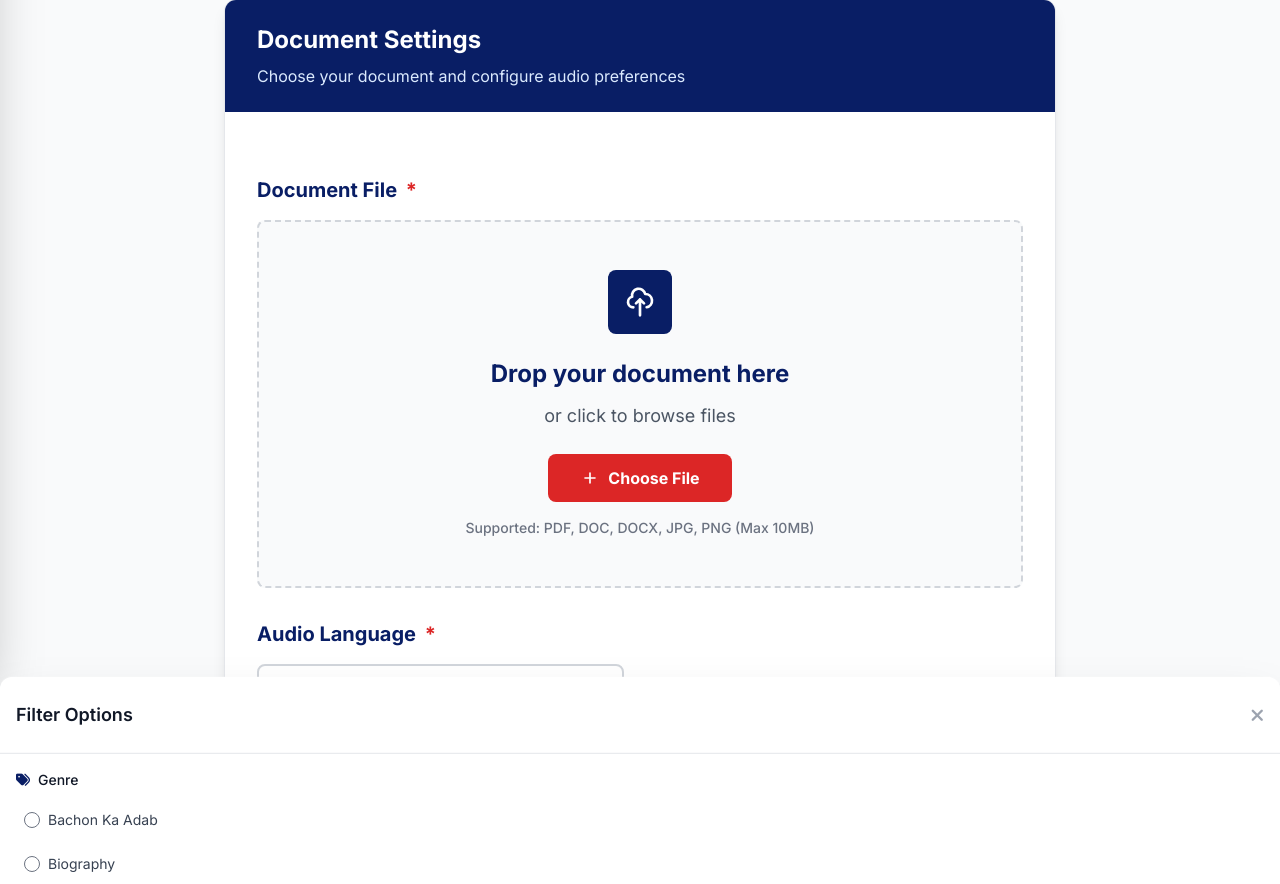
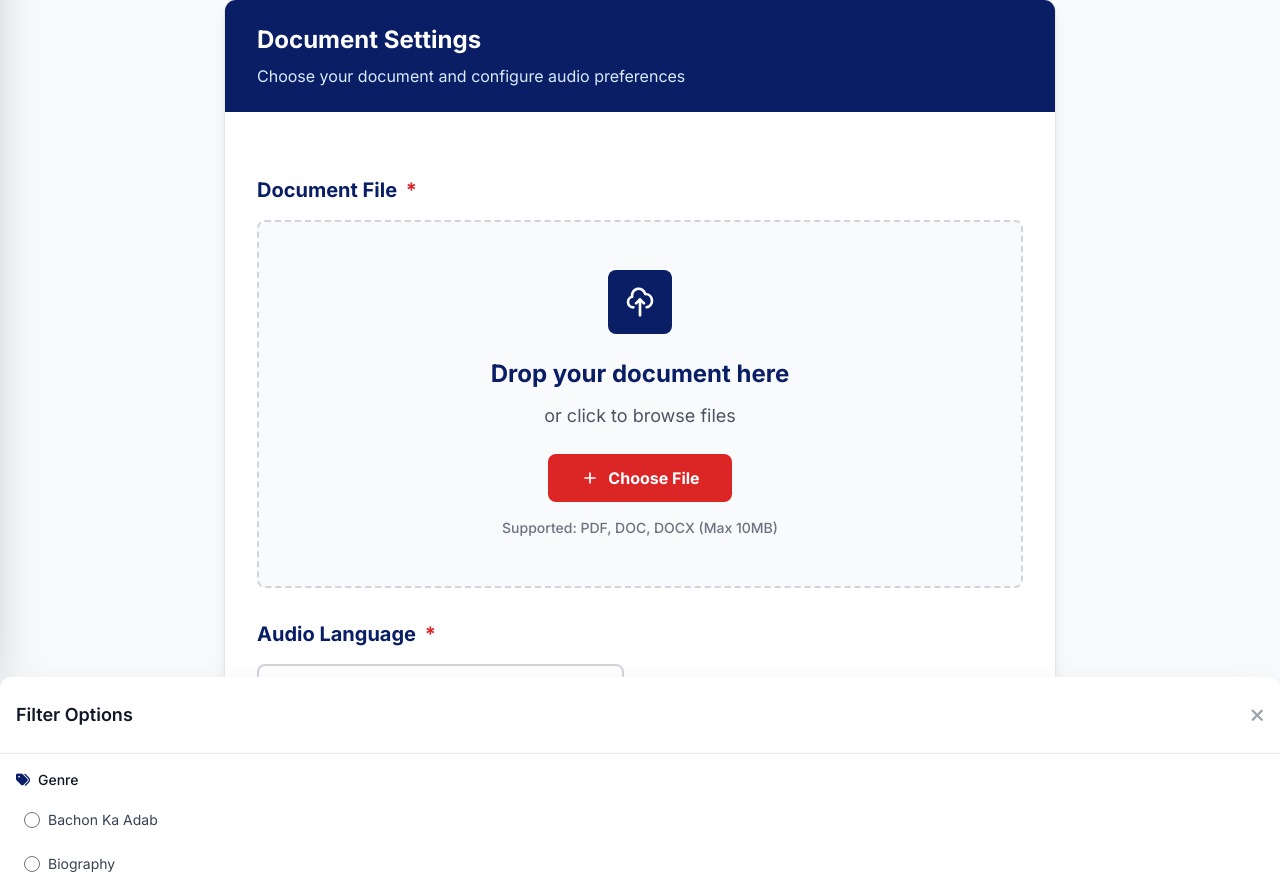
Before and after one commit to RoshaanShahid/AudioX, a Django app: page /generate-audio/ in a window 1280 px wide. Shown: the part 741-1625 px from the top of the page. Run offline with Django 4.2, Linux system fonts and the light colour scheme; the visitor is signed in with stand-in values (Sample User, id 1); data that the repository does not hold is empty; parts of the project's set-up code (start-up, migrations or seed data) failed here and were passed over; some libraries are stand-ins or nearby versions.

Commit message:
FYP 2 | FINAL PUSH

```diff
--- a/AudioXApp/templates/features/document_to_audio/document_to_audio_feature.html
+++ b/AudioXApp/templates/features/document_to_audio/document_to_audio_feature.html
@@ -145,7 +145,7 @@
                                     Choose File
                                 </div>
                                 <p class="text-sm text-gray-500 mt-4 font-medium">
-                                    Supported: PDF, DOC, DOCX, JPG, PNG (Max 10MB)
+                                    Supported: PDF, DOC, DOCX (Max 10MB)
                                 </p>
                             </div>
                             <!-- Hidden File Input -->
```
